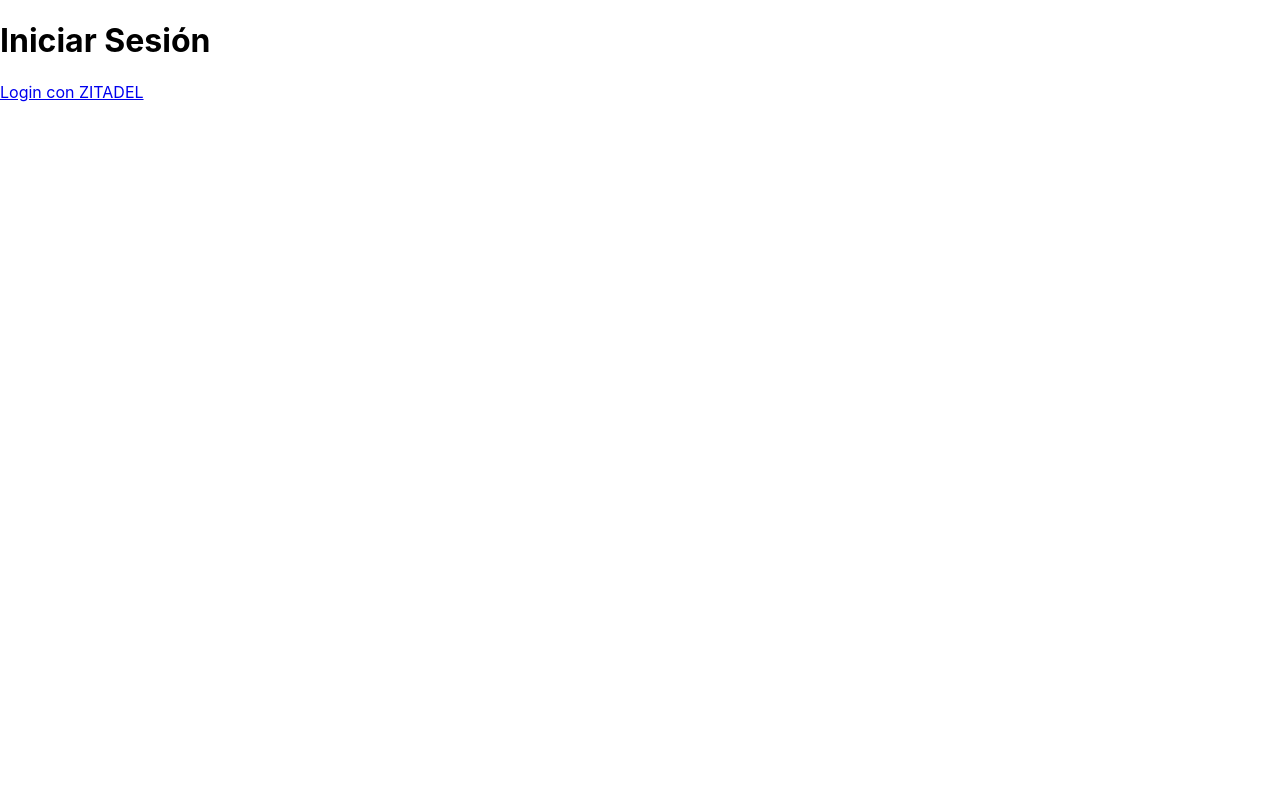
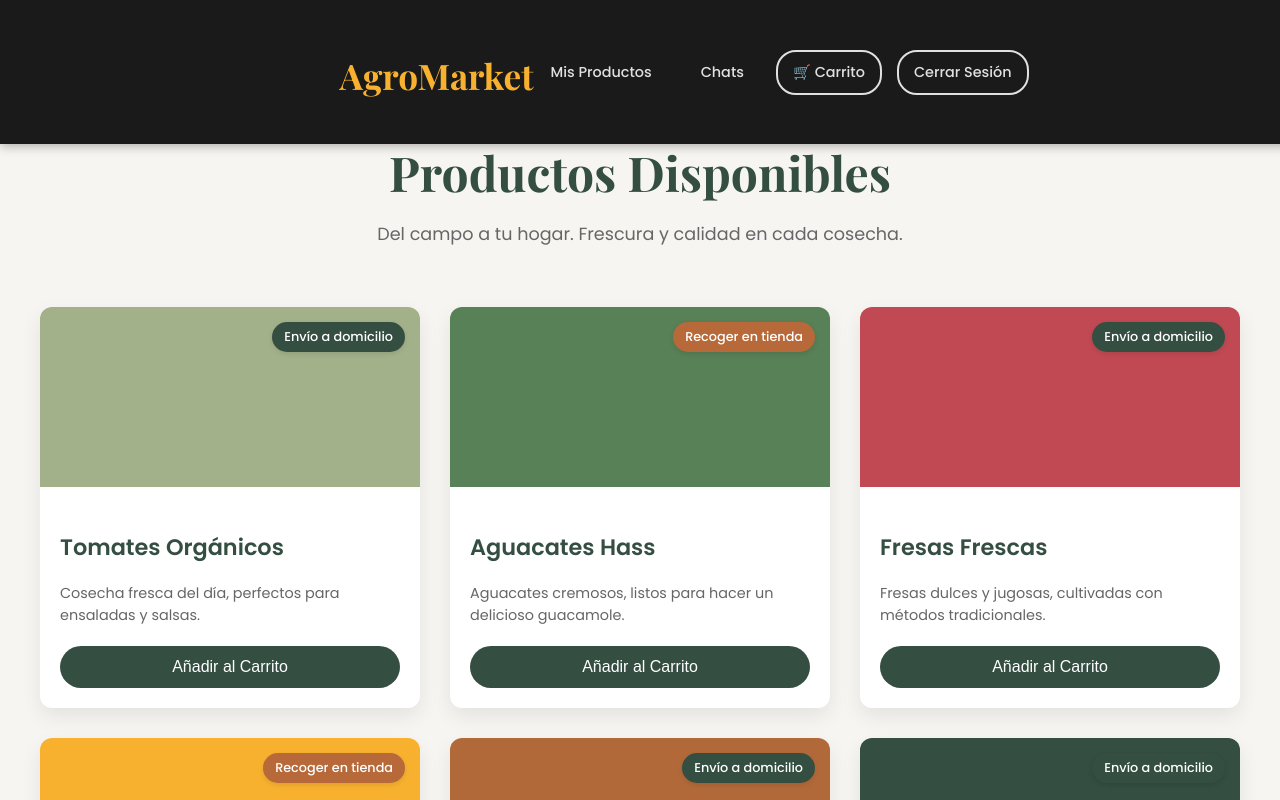
Before and after one commit to JorgeJuarez07/squad-404-hackathon2025, a React (Create React App) app in the folder front_app/: page / in a window 1280 px wide. Before the commit this address led to /login. Shown: the top 800 px of the page. Built offline with nearby package versions, Linux system fonts and the light colour scheme.

Commit message:
feat: Estilo de productos y navegación

```diff
--- a/front_app/src/pages/home/Home.jsx
+++ b/front_app/src/pages/home/Home.jsx
@@ -1,62 +1,68 @@
 import { useEffect, useState } from "react";
 import { useNavigate } from "react-router-dom";
 import axios from "axios";
+import Products from "./Products";
 
 const Home = () => {
-  const [user, setUser] = useState(null);
-  const navigate = useNavigate();
+//   const [user, setUser] = useState(null);
+//   const navigate = useNavigate();
 
-  useEffect(() => {
-    const tokens = JSON.parse(localStorage.getItem("tokens"));
-    if (!tokens) {
-      navigate("/login");
-      return;
-    }
+//   useEffect(() => {
+//     const tokens = JSON.parse(localStorage.getItem("tokens"));
+//     if (!tokens) {
+//       navigate("/login");
+//       return;
+//     }
 
-    axios
-      .get("http://localhost:4000/me", {
-        headers: { Authorization: `Bearer ${tokens.access_token}` },
-      })
-      .then((res) => setUser(res.data))
-      .catch(() => logout());
-  }, []);
+//     axios
+//       .get("http://localhost:4000/me", {
+//         headers: { Authorization: `Bearer ${tokens.access_token}` },
+//       })
+//       .then((res) => setUser(res.data))
+//       .catch(() => logout());
+//   }, []);
 
-const logout = () => {
-  const tokens = JSON.parse(localStorage.getItem("tokens"));
-  if (!tokens?.id_token) {
-    localStorage.removeItem("tokens");
-    return window.location.href = "/login";
-  }
+// const logout = () => {
+//   const tokens = JSON.parse(localStorage.getItem("tokens"));
+//   if (!tokens?.id_token) {
+//     localStorage.removeItem("tokens");
+//     return window.location.href = "/login";
+//   }
 
-  const idToken = tokens.id_token;
-  const redirectUri = encodeURIComponent("http://localhost:3000/login");
-  const state = Math.random().toString(36).substring(2, 15); // cadena aleatoria
+//   const idToken = tokens.id_token;
+//   const redirectUri = encodeURIComponent("http://localhost:3000/login");
+//   const state = Math.random().toString(36).substring(2, 15); // cadena aleatoria
 
-  const logoutUrl = `https://interle-jy3ptw.us1.zitadel.cloud/oidc/v1/end_session?id_token_hint=${idToken}&post_logout_redirect_uri=${redirectUri}&state=${state}`;
+//   const logoutUrl = `https://interle-jy3ptw.us1.zitadel.cloud/oidc/v1/end_session?id_token_hint=${idToken}&post_logout_redirect_uri=${redirectUri}&state=${state}`;
 
-  // Limpiar tokens locales antes de redirigir
-  localStorage.removeItem("tokens");
-  window.location.href = logoutUrl;
-};
+//   // Limpiar tokens locales antes de redirigir
+//   localStorage.removeItem("tokens");
+//   window.location.href = logoutUrl;
+// };
 
 
 
+//   return (
+//     <div className="flex flex-col items-center justify-center h-screen">
+//       {user ? (
+//         <>
+//           <h1 className="text-2xl mb-4">Bienvenido {user.name}</h1>
+//           <pre className="bg-gray-200 p-4 rounded mb-4">{JSON.stringify(user, null, 2)}</pre>
+//           <button
+//             onClick={logout}
+//             className="bg-red-500 text-white px-4 py-2 rounded hover:bg-red-600"
+//           >
+//             Cerrar sesión
+//           </button>
+//         </>
+//       ) : (
+//         <h1>Cargando usuario...</h1>
+//       )}
+//     </div>
+//   );
   return (
-    <div className="flex flex-col items-center justify-center h-screen">
-      {user ? (
-        <>
-          <h1 className="text-2xl mb-4">Bienvenido {user.name}</h1>
-          <pre className="bg-gray-200 p-4 rounded mb-4">{JSON.stringify(user, null, 2)}</pre>
-          <button
-            onClick={logout}
-            className="bg-red-500 text-white px-4 py-2 rounded hover:bg-red-600"
-          >
-            Cerrar sesión
-          </button>
-        </>
-      ) : (
-        <h1>Cargando usuario...</h1>
-      )}
+    <div>
+      <Products />
     </div>
   );
 };
--- /dev/null
+++ b/front_app/src/pages/home/Products.css
@@ -0,0 +1,250 @@
+/* src/home/Products.css - Código CSS Completo y Final */
+
+@import url('https://fonts.googleapis.com/css2?family=Poppins:wght@400;500;600&family=Playfair+Display:wght@700&display=swap');
+
+:root {
+  /* Paleta de colores orgánicos y cálidos */
+  --color-fondo-principal: #F7F5F2; /* Un blanco roto, suave */
+  --color-fondo-tarjeta: #FFFFFF;
+  --color-verde-hoja: #344E41;
+  --color-verde-acento: #A3B18A;
+  --color-terracota: #B76939;
+  --color-texto-principal: #333333;
+  --color-texto-secundario: #666666;
+  --color-sombra: rgba(0, 0, 0, 0.08);
+
+  /* Colores para la barra de navegación */
+  --nav-bg: #1A1A1A; /* Fondo casi negro para la barra */
+  --nav-text: #E0E0E0; /* Texto gris claro para los enlaces */
+  --nav-accent: #F8B12F; /* Amarillo maíz para el acento del logo */
+  --nav-border: #E0E0E0;
+}
+
+body {
+  margin: 0;
+  padding: 0;
+}
+
+/* Contenedor Principal de la Página */
+.products-page-container {
+  padding-top: 100px;
+  padding-left: 20px;
+  padding-right: 20px;
+  background-color: var(--color-fondo-principal);
+  color: var(--color-texto-principal);
+  font-family: 'Poppins', sans-serif;
+  min-height: 100vh;
+  box-sizing: border-box;
+}
+
+/* Barra de Navegación Fija y Organizada */
+.page-header {
+  position: fixed;
+  top: 0;
+  left: 0;
+  width: 100%;
+  z-index: 1000;
+  background: var(--nav-bg);
+  box-shadow: 0 2px 10px rgba(0, 0, 0, 0.3);
+  padding: 20px 40px;
+  display: flex;
+  justify-content: center;
+  align-items: center;
+}
+
+/* Estilo del Logo "AgroMarket" */
+.agromarket-logo {
+  font-family: 'Playfair Display', serif;
+  font-size: 2.2em;
+  font-weight: 700;
+  color: var(--nav-accent);
+}
+
+.logo-icon {
+  font-size: 1.2em;
+  margin-right: 8px;
+  color: var(--nav-accent);
+}
+
+/* **Corrección para los enlaces de navegación** */
+.nav-links {
+  display: flex;
+  align-items: center;
+  /* Eliminamos el 'gap' y usamos margin para un control más preciso */
+}
+
+.nav-item {
+  color: var(--nav-text);
+  text-decoration: none;
+  padding: 10px 15px;
+  border-radius: 20px;
+  border: 2px solid transparent;
+  transition: all 0.3s ease;
+  font-size: 0.9em;
+  font-weight: 500;
+  margin-left: 15px; /* Controlamos el espacio con un margen izquierdo */
+}
+
+.nav-item:first-child {
+  margin-left: 0; /* Aseguramos que el primer elemento no tenga margen */
+}
+
+.nav-item:hover {
+  background-color: rgba(255, 255, 255, 0.1);
+}
+
+.cart-button, .logout-button {
+  border-color: var(--nav-text);
+  background-color: transparent;
+}
+
+.cart-button:hover, .logout-button:hover {
+  background-color: var(--nav-text);
+  color: var(--nav-bg);
+}
+
+/* Títulos y Subtítulos de la Página */
+.products-main-title {
+  text-align: center;
+  font-family: 'Playfair Display', serif;
+  font-size: 3em;
+  font-weight: 700;
+  color: var(--color-verde-hoja);
+  margin-bottom: 10px;
+}
+
+.products-subtitle {
+  text-align: center;
+  font-size: 1.1em;
+  color: var(--color-texto-secundario);
+  margin-bottom: 60px;
+}
+
+/* Grid de Productos */
+.products-grid {
+  display: grid;
+  grid-template-columns: repeat(auto-fit, minmax(280px, 1fr));
+  gap: 30px;
+  max-width: 1200px;
+  margin: 0 auto;
+}
+
+/* Tarjetas de Producto */
+.product-card {
+  background: var(--color-fondo-tarjeta);
+  border-radius: 12px;
+  overflow: hidden;
+  position: relative;
+  box-shadow: 0 8px 20px var(--color-sombra);
+  transition: transform 0.3s ease-in-out, box-shadow 0.3s ease-in-out;
+}
+
+.product-card:hover {
+  transform: translateY(-8px);
+  box-shadow: 0 12px 30px rgba(0, 0, 0, 0.15);
+}
+
+/* Etiquetas de Envío y Recolección */
+.product-tag {
+  position: absolute;
+  top: 15px;
+  right: 15px;
+  font-size: 0.8em;
+  padding: 6px 12px;
+  border-radius: 20px;
+  font-weight: 500;
+  color: var(--color-fondo-tarjeta);
+  box-shadow: 0 2px 5px rgba(0, 0, 0, 0.1);
+}
+
+.tag-domicilio {
+  background-color: var(--color-verde-hoja);
+}
+
+.tag-tienda {
+  background-color: var(--color-terracota);
+}
+
+/* Área de Imagen de la Tarjeta */
+.product-image-area {
+  height: 180px;
+  display: flex;
+  align-items: center;
+  justify-content: center;
+  font-size: 1.5em;
+  color: var(--color-fondo-tarjeta);
+  background-size: cover;
+  background-position: center;
+}
+
+/* Colores de Fondo Dinámicos para las Imágenes */
+.product-bg-1 { background-color: #A3B18A; }
+.product-bg-2 { background-color: #588157; }
+.product-bg-3 { background-color: #C14953; }
+.product-bg-4 { background-color: #F8B12F; }
+.product-bg-5 { background-color: #B26939; }
+.product-bg-6 { background-color: #344E41; }
+
+
+/* Contenido de la Tarjeta */
+.product-info {
+  padding: 20px;
+  display: flex;
+  flex-direction: column;
+}
+
+.product-name {
+  font-size: 1.4em;
+  font-weight: 600;
+  margin-bottom: 5px;
+  color: var(--color-verde-hoja);
+}
+
+.product-description {
+  font-size: 0.9em;
+  color: var(--color-texto-secundario);
+  line-height: 1.5;
+  margin-bottom: 20px;
+  flex-grow: 1;
+}
+
+/* Botón de Añadir al Carrito */
+.add-to-cart-button {
+  background-color: var(--color-verde-hoja);
+  color: var(--color-fondo-tarjeta);
+  border: none;
+  padding: 12px 25px;
+  border-radius: 30px;
+  font-size: 1em;
+  font-weight: 500;
+  cursor: pointer;
+  transition: background-color 0.3s;
+}
+
+.add-to-cart-button:hover {
+  background-color: var(--color-verde-acento);
+}
+
+/* Diseño Responsivo para Móviles */
+@media (max-width: 768px) {
+  .page-header {
+    flex-direction: column;
+    align-items: center;
+    padding: 15px 20px;
+  }
+  .nav-links {
+    margin-top: 15px;
+    justify-content: center;
+    flex-wrap: wrap;
+    gap: 15px;
+  }
+  .products-page-container {
+    padding-top: 150px;
+  }
+  .products-main-title {
+    font-size: 2.2em;
+  }
+  .products-grid {
+    grid-template-columns: 1fr;
+  }
+}
--- /dev/null
+++ b/front_app/src/pages/home/Products.jsx
@@ -0,0 +1,58 @@
+// src/home/Products.jsx
+import React from 'react';
+import './Products.css';
+
+const productsData = [
+  { id: 1, name: 'Tomates Orgánicos', description: 'Cosecha fresca del día, perfectos para ensaladas y salsas.', delivery: 'Envío a domicilio' },
+  { id: 2, name: 'Aguacates Hass', description: 'Aguacates cremosos, listos para hacer un delicioso guacamole.', delivery: 'Recoger en tienda' },
+  { id: 3, name: 'Fresas Frescas', description: 'Fresas dulces y jugosas, cultivadas con métodos tradicionales.', delivery: 'Envío a domicilio' },
+  { id: 4, name: 'Maíz Orgánico', description: 'Mazorcas de maíz tierno, ideales para asar o hervir.', delivery: 'Recoger en tienda' },
+  { id: 5, name: 'Zanahorias Frescas', description: 'Zanahorias de la huerta, crujientes y dulces.', delivery: 'Envío a domicilio' },
+  { id: 6, name: 'Lechugas Orgánicas', description: 'Hojas frescas y crujientes, cultivadas sin pesticidas.', delivery: 'Envío a domicilio' },
+];
+
+const Products = () => {
+  return (
+    <div className="products-page-container">
+      <div className="page-header">
+        <h1 className="agromarket-logo">
+          <span className="logo-icon"></span> {/* Aquí iría el ícono real si usas una librería */}
+          <span className="logo-text">AgroMarket</span>
+        </h1>
+        <div className="nav-links">
+          {/* Aquí están los enlaces como en tu imagen */}
+          <a href="#" className="nav-item">Mis Productos</a>
+          <a href="#" className="nav-item">Chats</a>
+          <a href="#" className="nav-item cart-button">
+            <span className="icon">🛒</span> {/* Reemplaza con un ícono real si usas una librería */}
+            Carrito
+          </a>
+          <a href="#" className="nav-item logout-button">Cerrar Sesión</a>
+        </div>
+      </div>
+
+      <h2 className="products-main-title">Productos Disponibles</h2>
+      <p className="products-subtitle">Del campo a tu hogar. Frescura y calidad en cada cosecha.</p>
+
+      <div className="products-grid">
+        {productsData.map(product => (
+          <div key={product.id} className="product-card">
+            <div className={`product-tag ${product.delivery === 'Envío a domicilio' ? 'tag-domicilio' : 'tag-tienda'}`}>
+              {product.delivery}
+            </div>
+            <div className={`product-image-area product-bg-${product.id}`}>
+              {/* Aquí irían las imágenes de los productos */}
+            </div>
+            <div className="product-info">
+              <h3 className="product-name">{product.name}</h3>
+              <p className="product-description">{product.description}</p>
+              <button className="add-to-cart-button">Añadir al Carrito</button>
+            </div>
+          </div>
+        ))}
+      </div>
+    </div>
+  );
+};
+
+export default Products;
```
